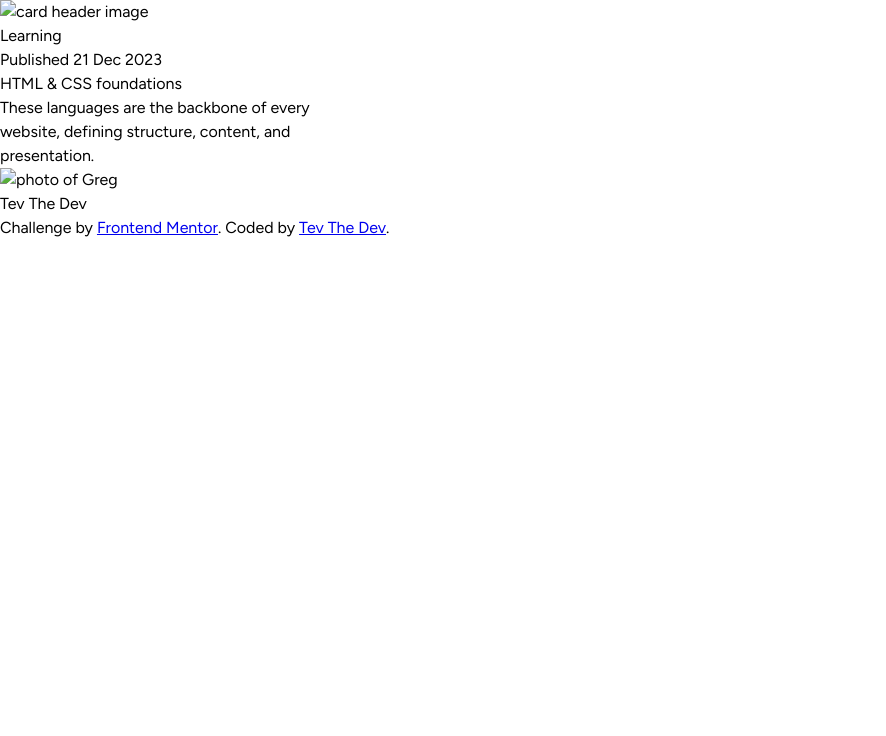
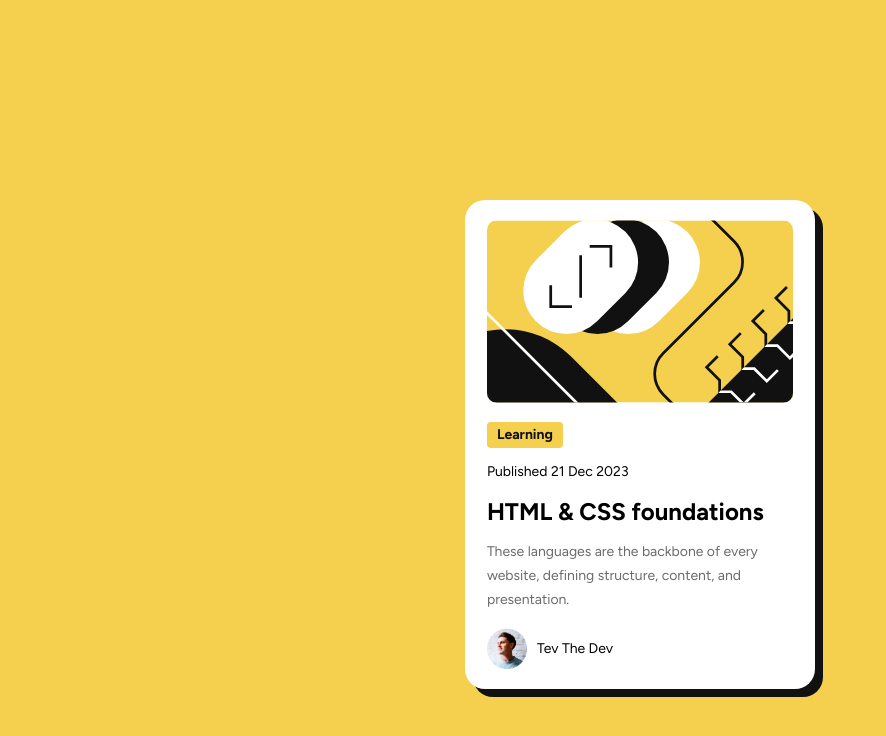
Before and after one commit to SidwellCampbell/blog-preview-card, a plain HTML site: page index.html in a window 1280 px wide. Shown: the whole page, without its empty margins (0-886 px from the left). Drawn offline with Linux system fonts and the light colour scheme.

Commit message:
solution

```diff
--- a/index.html
+++ b/index.html
@@ -41,11 +41,5 @@
         </div>
       </div>
     </div>
-    <div class="attribution">
-      Challenge by
-      <a href="https://www.frontendmentor.io?ref=challenge" target="_blank"
-        >Frontend Mentor</a
-      >. Coded by <a href="https://github.com/sidwellcampbell">Tev The Dev</a>.
-    </div>
   </body>
 </html>
--- a/styles/app.css
+++ b/styles/app.css
@@ -10,12 +10,70 @@ body {
   line-height: 150%;
   letter-spacing: 0;
   font-family: Figtree, sans-serif;
+  width: 100vw;
+  background-color: #f4d04e;
 }
 
 .card {
-  width: 384px;
+  width: 350px;
+  margin: 200px auto;
+  background-color: white;
+  border-radius: 20px;
+  box-shadow: 8px 8px #111111;
 }
 
 .container {
   width: 87.5%;
+  margin: 0 auto;
+  padding: 20px;
 }
+
+.container > img {
+  width: 100%;
+  border-radius: 10px;
+  margin-bottom: 12px;
+}
+
+.button {
+  display: inline-block;
+  background-color: #f4d04e;
+  color: #111111;
+  padding: 1px 10px;
+  border-radius: 4px;
+  font-weight: bold;
+  font-size: 14px;
+  margin-bottom: 12px;
+}
+
+.published {
+  font-size: 14px;
+  margin-bottom: 16px;
+}
+
+.card-title {
+  font-size: 24px;
+  font-weight: 700;
+  margin-bottom: 16px;
+}
+
+.card-title:hover {
+  color: #f4d04e;
+  cursor: pointer;
+}
+
+.card-description {
+  color: #6b6b6b;
+  font-size: 14px;
+  margin-bottom: 16px;
+}
+
+.author {
+  display: flex;
+  font-size: 14px;
+  align-items: center;
+  gap: 10px;
+}
+
+.author img {
+  width: 40px;
+}
```
Also changed, not shown: assets/images/illustration-article.svg (added), assets/images/image-avatar.webp (added).
